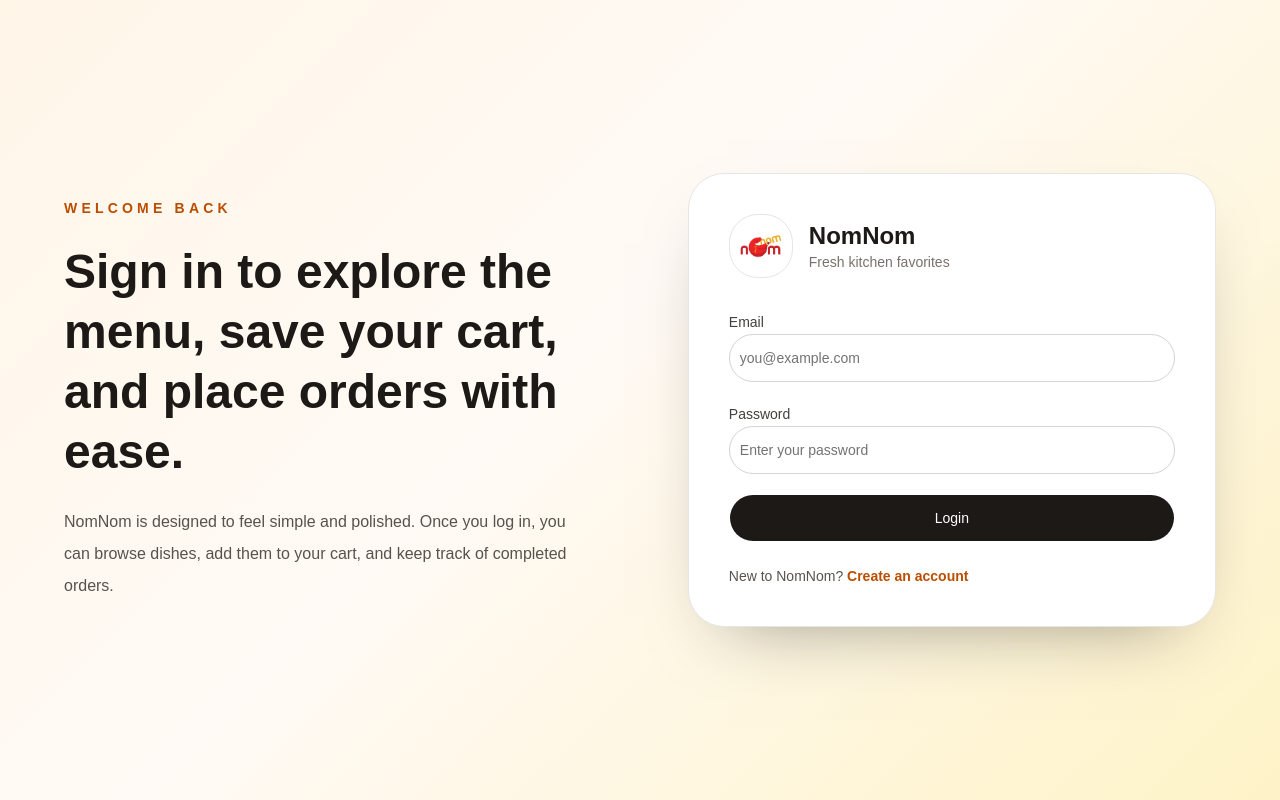
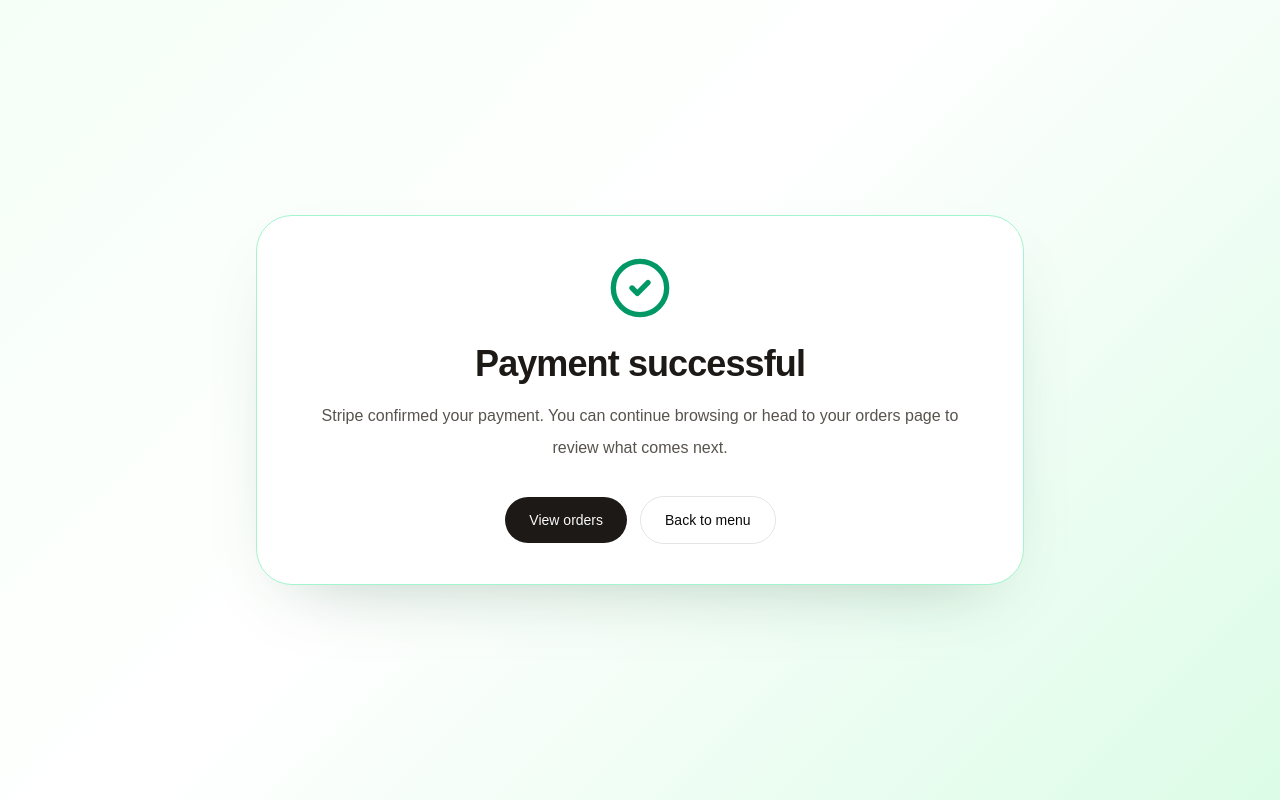
Before and after one commit to jaswanth-sai-bounteous/NomNom-frontend, a React (Vite) app: page /success in a window 1280 px wide. Before the commit this address led to /login. Built offline with nearby package versions, Linux system fonts and the light colour scheme.

Commit message:
add stripe return pages and login root redirect

```diff
--- a/src/App.tsx
+++ b/src/App.tsx
@@ -25,6 +25,12 @@ const MenuPage = lazy(lazyWithRetry(() => import("@/pages/MenuPage"), "menu"));
 const OrdersPage = lazy(lazyWithRetry(() => import("@/pages/OrdersPage"), "orders"));
 const ProductDetailPage = lazy(
   lazyWithRetry(() => import("@/pages/ProductDetailPage"), "product-detail"),
+);
+const PaymentCancelPage = lazy(
+  lazyWithRetry(() => import("@/pages/PaymentCancelPage"), "payment-cancel"),
+);
+const PaymentSuccessPage = lazy(
+  lazyWithRetry(() => import("@/pages/PaymentSuccessPage"), "payment-success"),
 );
 const Signup = lazy(lazyWithRetry(() => import("@/pages/Signup"), "signup"));
 
@@ -94,7 +100,7 @@ function App() {
       <Routes>
         <Route
           path="/"
-          element={<Navigate to={isAuthenticated() ? "/home" : "/login"} replace />}
+          element={<Navigate to="/login" replace />}
         />
 
         <Route element={<GuestOnlyRoute />}>
@@ -115,6 +121,23 @@ function App() {
             }
           />
         </Route>
+
+        <Route
+          path="/success"
+          element={
+            <Suspense fallback={<RouteFallback />}>
+              <PaymentSuccessPage />
+            </Suspense>
+          }
+        />
+        <Route
+          path="/cancel"
+          element={
+            <Suspense fallback={<RouteFallback />}>
+              <PaymentCancelPage />
+            </Suspense>
+          }
+        />
 
         <Route element={<ProtectedRoute />}>
           <Route element={<MainLayout />}>
--- /dev/null
+++ b/src/pages/PaymentCancelPage.tsx
@@ -0,0 +1,33 @@
+import { AlertCircle } from "lucide-react";
+import { Link } from "react-router-dom";
+
+import { Button } from "@/components/ui/button";
+
+const PaymentCancelPage = () => {
+  return (
+    <div className="min-h-screen bg-[linear-gradient(135deg,_#fff7ed_0%,_#ffffff_45%,_#ffedd5_100%)] px-4 py-10">
+      <div className="mx-auto flex min-h-[calc(100vh-5rem)] max-w-3xl items-center justify-center">
+        <section className="w-full rounded-[36px] border border-orange-200 bg-white p-8 text-center shadow-[0_30px_70px_-40px_rgba(154,52,18,0.28)] sm:p-10">
+          <AlertCircle className="mx-auto size-16 text-orange-500" />
+          <h1 className="mt-6 text-4xl font-semibold tracking-tight text-stone-900">
+            Payment canceled
+          </h1>
+          <p className="mt-4 text-base leading-8 text-stone-600">
+            No charge was completed. Your cart is still there, so you can return and
+            try again whenever you are ready.
+          </p>
+          <div className="mt-8 flex flex-col gap-3 sm:flex-row sm:justify-center">
+            <Button asChild className="h-12 rounded-full bg-stone-900 px-6 hover:bg-orange-500">
+              <Link to="/cart">Return to cart</Link>
+            </Button>
+            <Button asChild variant="outline" className="h-12 rounded-full px-6">
+              <Link to="/menu">Keep browsing</Link>
+            </Button>
+          </div>
+        </section>
+      </div>
+    </div>
+  );
+};
+
+export default PaymentCancelPage;
--- /dev/null
+++ b/src/pages/PaymentSuccessPage.tsx
@@ -0,0 +1,41 @@
+import { CheckCircle2 } from "lucide-react";
+import { Link, useSearchParams } from "react-router-dom";
+
+import { Button } from "@/components/ui/button";
+
+const PaymentSuccessPage = () => {
+  const [searchParams] = useSearchParams();
+  const sessionId = searchParams.get("session_id");
+
+  return (
+    <div className="min-h-screen bg-[linear-gradient(135deg,_#f5fff7_0%,_#ffffff_45%,_#dcfce7_100%)] px-4 py-10">
+      <div className="mx-auto flex min-h-[calc(100vh-5rem)] max-w-3xl items-center justify-center">
+        <section className="w-full rounded-[36px] border border-emerald-200 bg-white p-8 text-center shadow-[0_30px_70px_-40px_rgba(20,83,45,0.35)] sm:p-10">
+          <CheckCircle2 className="mx-auto size-16 text-emerald-600" />
+          <h1 className="mt-6 text-4xl font-semibold tracking-tight text-stone-900">
+            Payment successful
+          </h1>
+          <p className="mt-4 text-base leading-8 text-stone-600">
+            Stripe confirmed your payment. You can continue browsing or head to your
+            orders page to review what comes next.
+          </p>
+          {sessionId ? (
+            <p className="mt-4 break-all text-sm text-stone-500">
+              Session ID: {sessionId}
+            </p>
+          ) : null}
+          <div className="mt-8 flex flex-col gap-3 sm:flex-row sm:justify-center">
+            <Button asChild className="h-12 rounded-full bg-stone-900 px-6 hover:bg-emerald-600">
+              <Link to="/orders">View orders</Link>
+            </Button>
+            <Button asChild variant="outline" className="h-12 rounded-full px-6">
+              <Link to="/menu">Back to menu</Link>
+            </Button>
+          </div>
+        </section>
+      </div>
+    </div>
+  );
+};
+
+export default PaymentSuccessPage;
```
